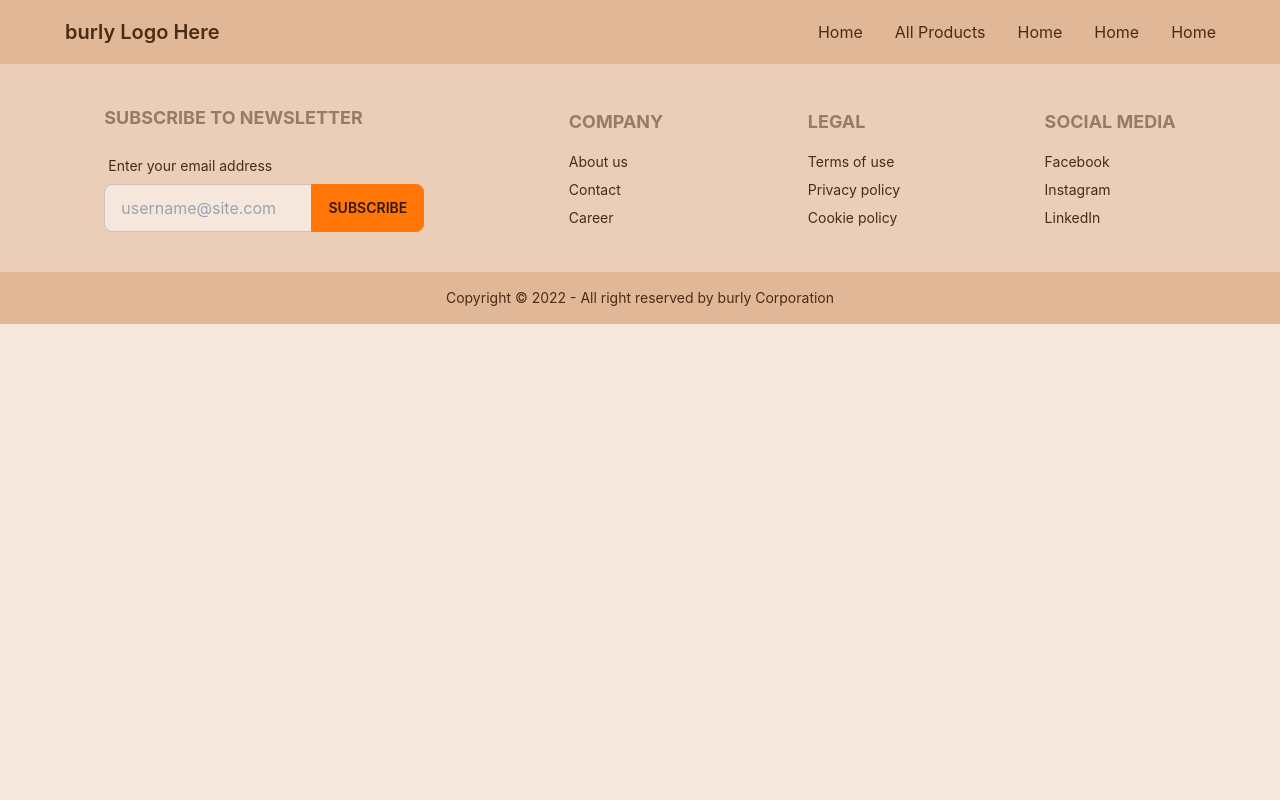
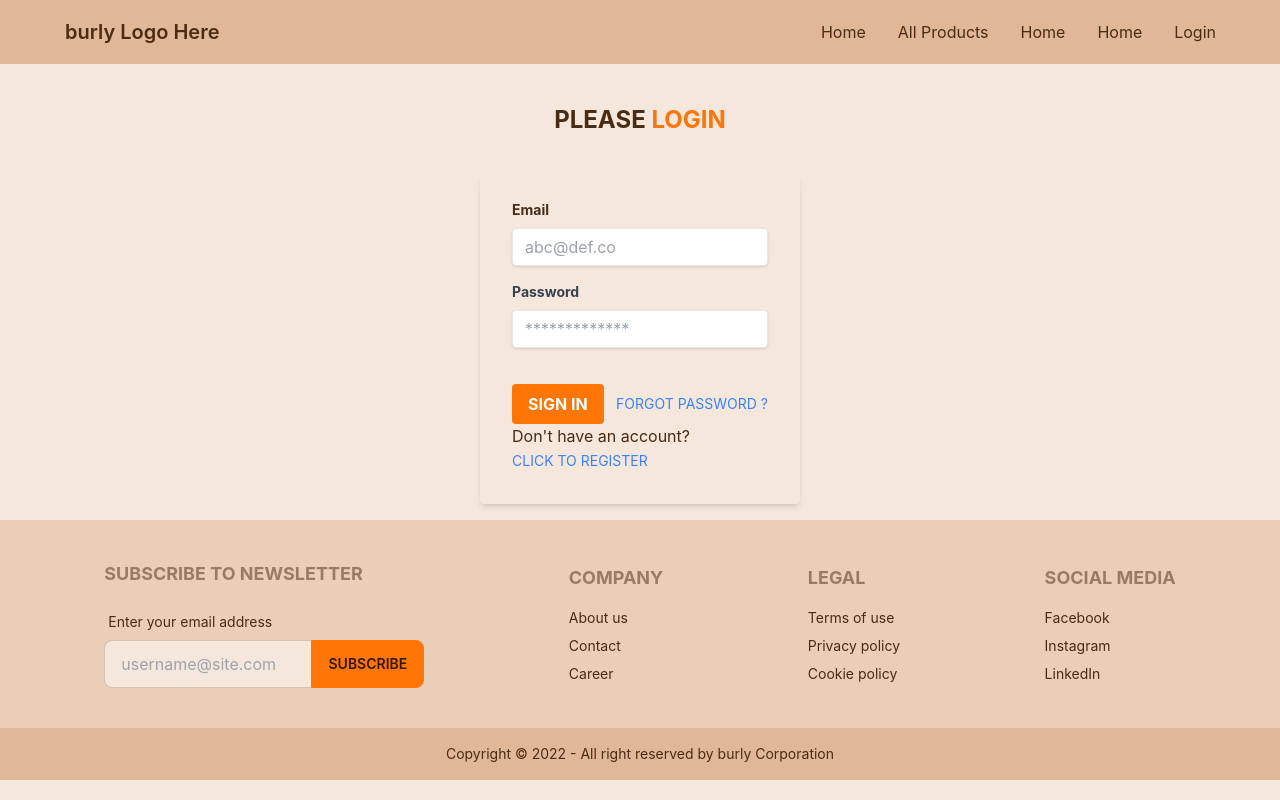
Before and after one commit to mdgulamasib/burly-hammer-client, a React (Create React App) app: page /login in a window 1280 px wide. Built offline with nearby package versions, Linux system fonts and the light colour scheme; no server answers.

Commit message:
login and registration basic setup

```diff
--- a/package.json
+++ b/package.json
@@ -9,13 +9,16 @@
     "bootstrap-icons": "^1.8.2",
     "countup": "^1.8.2",
     "daisyui": "^2.15.0",
+    "firebase": "^9.8.1",
     "react": "^18.1.0",
     "react-countup": "^6.2.0",
     "react-dom": "^18.1.0",
+    "react-firebase-hooks": "^5.0.3",
     "react-icons": "^4.3.1",
     "react-responsive-carousel": "^3.2.23",
     "react-router-dom": "^6.3.0",
     "react-scripts": "5.0.1",
+    "react-toastify": "^9.0.1",
     "web-vitals": "^2.1.4"
   },
   "scripts": {
--- a/src/App.js
+++ b/src/App.js
@@ -1,10 +1,12 @@
-import logo from './logo.svg';
 import './App.css';
 import Header from './components/Shared/Header';
 import Home from './components/Home/Home';
 import Footer from './components/Shared/Footer';
 import { Route, Routes } from 'react-router-dom';
 import AllProducts from './components/AllProduct/AllProducts';
+import { ToastContainer } from 'react-toastify';
+import Login from './components/Authentication/Login';
+import Registration from './components/Authentication/Registration';
 
 function App() {
   return (
@@ -14,8 +16,11 @@ function App() {
         <Route path='/' element={<Home></Home>}></Route>
         <Route path='/home' element={<Home></Home>}></Route>
         <Route path='/products' element={<AllProducts></AllProducts>}></Route>
+        <Route path="/login" element={<Login></Login>}></Route>
+        <Route path="/register" element={<Registration></Registration>}></Route>
       </Routes>
       <Footer></Footer>
+      <ToastContainer />
     </main>
   );
 }
--- /dev/null
+++ b/src/components/Authentication/Login.js
@@ -0,0 +1,113 @@
+
+import React, { useRef } from 'react';
+import { useLocation, useNavigate } from 'react-router-dom';
+import { useSendPasswordResetEmail, useSignInWithEmailAndPassword } from 'react-firebase-hooks/auth';
+import { toast } from 'react-toastify';
+import 'react-toastify/dist/ReactToastify.css';
+import auth from '../../firebase.init'
+import Loading from '../Shared/Loading';
+
+
+const Login = () => {
+    const emailRef = useRef('');
+    const passwordRef = useRef('');
+    const navigate = useNavigate();
+    const location = useLocation();
+
+    let from = location.state?.from?.pathname || "/";
+    let errorElement;
+
+    const [
+        signInWithEmailAndPassword,
+        user,
+        loading,
+        error,
+    ] = useSignInWithEmailAndPassword(auth);
+
+    const [sendPasswordResetEmail, sending] = useSendPasswordResetEmail(auth);
+
+    if (loading || sending) {
+        return <Loading></Loading>
+    }
+
+    if (user) {
+        navigate(from, { replace: true });
+    }
+
+    if (error) {
+        errorElement = <p className='text-danger'>Error: {error?.message}</p>
+    }
+
+
+
+
+    const handleSignIn = async event => {
+        event.preventDefault();
+        const email = emailRef.current.value;
+        const password = passwordRef.current.value;
+        await signInWithEmailAndPassword(email, password)
+
+    }
+
+
+
+    const navigateRegister = event => {
+        navigate('/register')
+    }
+
+    const resetPassword = async () => {
+        const email = emailRef.current.value;
+
+        if (email) {
+            await sendPasswordResetEmail(email);
+            toast.success("Email Sent, Please Check Inbox Or Spam Folder", {
+                position: toast.POSITION.TOP_CENTER,
+                theme: 'colored'
+            });
+
+        }
+
+
+        else {
+            toast.error("Enter Your Email & Click The Reset Link", {
+                position: toast.POSITION.TOP_CENTER,
+                theme: 'colored'
+            });
+        }
+    }
+
+
+
+    return (
+        <div className='mx-auto'>
+            <h1 className='text-2xl font-bold my-10 text-center uppercase'>Please <span className='text-primary'>Login</span></h1>
+            <div class="md:w-1/4  mx-auto">
+                <form onSubmit={handleSignIn} class="bg-primary-100 shadow-md rounded px-8 pt-6 pb-8 mb-4">
+                    <div class="mb-4">
+                        <label class="block text-sm font-bold mb-2" for="email">
+                            Email
+                        </label>
+                        <input class="shadow appearance-none border rounded w-full py-2 px-3  leading-tight focus:outline-none focus:shadow-outline" id="email" type="email" ref={emailRef} placeholder="abc@def.co" required />
+                    </div>
+                    <div class="mb-6">
+                        <label class="block text-gray-700 text-sm font-bold mb-2" for="password">
+                            Password
+                        </label>
+                        <input class="shadow appearance-none border rounded w-full py-2 px-3 text-gray-700 mb-3 leading-tight focus:outline-none focus:shadow-outline" id="password" type="password" placeholder="*************" ref={passwordRef} required />
+                    </div>
+                    <div class="flex items-center justify-between">
+                        <button class="bg-primary uppercase hover:bg-secondary text-white font-bold py-2 px-4 rounded focus:outline-none focus:shadow-outline" type="submit" >
+                            Sign In
+                        </button>
+                        <small class="inline-block align-baseline  text-sm text-blue-500 hover:text-blue-800 uppercase cursor-pointer" onClick={resetPassword}> Forgot Password ?</small>
+                    </div>
+                    <p>Don't have an account? <span className='inline-block align-baseline text-sm text-blue-500 hover:text-blue-800 uppercase cursor-pointer' onClick={navigateRegister}>Click to Register</span></p>
+                </form>
+
+            </div>
+            {errorElement}
+        </div>
+    );
+};
+
+export default Login;
--- /dev/null
+++ b/src/components/Authentication/Registration.js
@@ -0,0 +1,11 @@
+import React from 'react';
+
+const Registration = () => {
+    return (
+        <div>
+            hello
+        </div>
+    );
+};
+
+export default Registration;
--- a/src/components/Shared/Header.js
+++ b/src/components/Shared/Header.js
@@ -7,7 +7,7 @@ const Header = () => {
         <li><Link to="/products">All Products</Link></li>
         <li><Link to="/">Home</Link></li>
         <li><Link to="/">Home</Link></li>
-        <li><Link to="/">Home</Link></li>
+        <li><Link to="/login">Login</Link></li>
     </>
     return (
         <div className="navbar mx-auto px-12 bg-base-300">
--- /dev/null
+++ b/src/components/Shared/Loading.js
@@ -0,0 +1,11 @@
+import React from 'react';
+
+const Loading = () => {
+    return (
+        <div className="flex items-center justify-center ">
+            <div className="w-16 h-16 border-b-2 border-gray-900 rounded-full animate-spin"></div>
+        </div>
+    );
+};
+
+export default Loading;
--- /dev/null
+++ b/src/firebase.init.js
@@ -0,0 +1,19 @@
+import { initializeApp } from "firebase/app";
+import { getAuth } from "firebase/auth";
+// TODO: Add SDKs for Firebase products that you want to use
+
+const firebaseConfig = {
+    apiKey: process.env.REACT_APP_API_KEY,
+    authDomain: process.env.REACT_APP_AUTH_DOMAIN,
+    projectId: process.env.REACT_APP_PROJECT_ID,
+    storageBucket: process.env.REACT_APP_STORAGE_BUCKET,
+    messagingSenderId: process.env.REACT_APP_MESSAGING_SENDER_ID,
+    appId: process.env.REACT_APP_APP_ID,
+};
+
+// Initialize Firebase
+const app = initializeApp(firebaseConfig);
+
+const auth = getAuth(app);
+
+export default auth;
```
Also changed, not shown: src/components/Authentication/RequireAuth.js (added), 1 other file (tests, documents, lock files or other folders).
